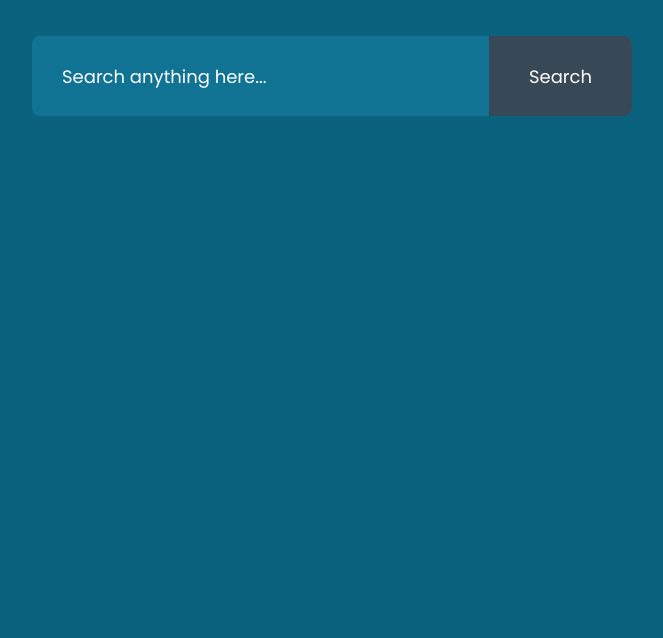
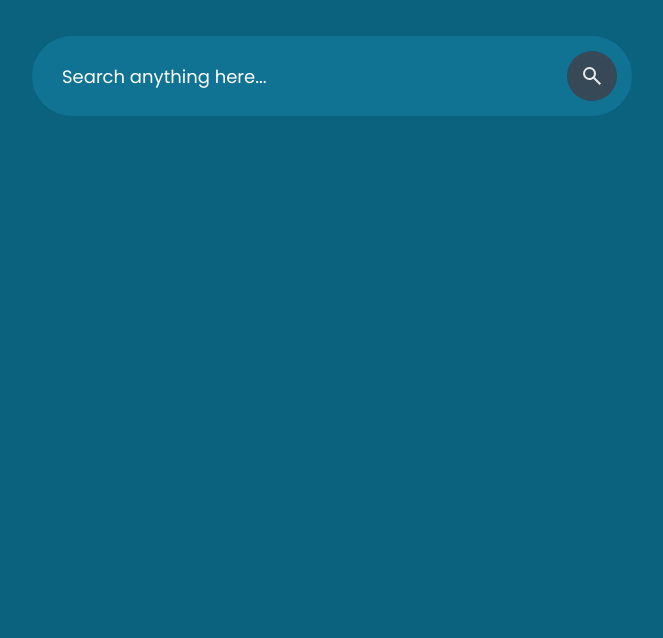
Before and after one commit to Mike-Vazovskiy/ImageDearch, a plain HTML site: page index.html in a window 1280 px wide. Shown: the part 162-800 px from the top of the page, without its empty margins (308-971 px from the left). Drawn offline with Linux system fonts and the light colour scheme.

Commit message:
Add files via upload

```diff
--- a/css/styles.css
+++ b/css/styles.css
@@ -10,6 +10,12 @@
 body {
     background: #0b627e;
     color: #fff;
+}
+
+.wrapper {
+    width: 100%;
+    max-width: 100%;
+    margin: 0 auto;
 }
 
 h1 {
@@ -26,7 +32,7 @@ h1 {
     background: #117394;
     display: flex;
     align-items: center;
-    border-radius: 8px;
+    border-radius: 50px;
 }
 
 #searchForm #searchBox {
@@ -37,20 +43,26 @@ h1 {
     background: transparent;
     color: #fff;
     font-size: 18px;
-    padding: 0 30px;
+    padding: 0 0 0 30px;
     border-radius: 8px 0 0 8px;
 }
 
 #searchForm button {
-    padding: 0 40px;
-    height: 100%;
+    margin-right: 15px;
+    /* padding: 0 40px; */
+    height: 50px;
+    width: 50px;
     background: #374857;
     color: #fff;
     font-size: 18px;
     border: 0;
     outline: 0;
-    border-radius: 0 8px 8px 0;
+    border-radius: 50%;
     cursor: pointer;
+    display: flex;
+    justify-content: center;
+    align-items: center;
+    aspect-ratio: 1;
 }
 
 ::placeholder {
@@ -84,3 +96,14 @@ h1 {
     object-fit: cover;
     border-radius: 5px;
 }
+
+@media screen and (max-width: 550px) {
+    .wrapper {
+        width: 100%;
+        max-width: 550px;
+    }
+
+    #searchResult {
+        grid-template-columns: 1fr;
+    }
+}
--- a/index.html
+++ b/index.html
@@ -7,16 +7,18 @@
     <link rel="stylesheet" href="css/styles.min.css">
 </head>
 <body>
+    <div class="wrapper">
         <h1>Image Search Engine</h1>
 
         <form id="searchForm">
             <input id="searchBox" type="text" placeholder="Search anything here...">
-        <button>Search</button>
+            <button><img src="images/search.svg" alt=""></button>
         </form>
 
         <div id="searchResult"></div>
 
         <button id="moreBtn">Show more</button>
+    </div>
 
     <script src="js/main.min.js"></script>
 </body>
```
Also changed, not shown: css/styles.min.css, images/search.svg (added). Lines whose indentation alone changed are shown as unchanged.
